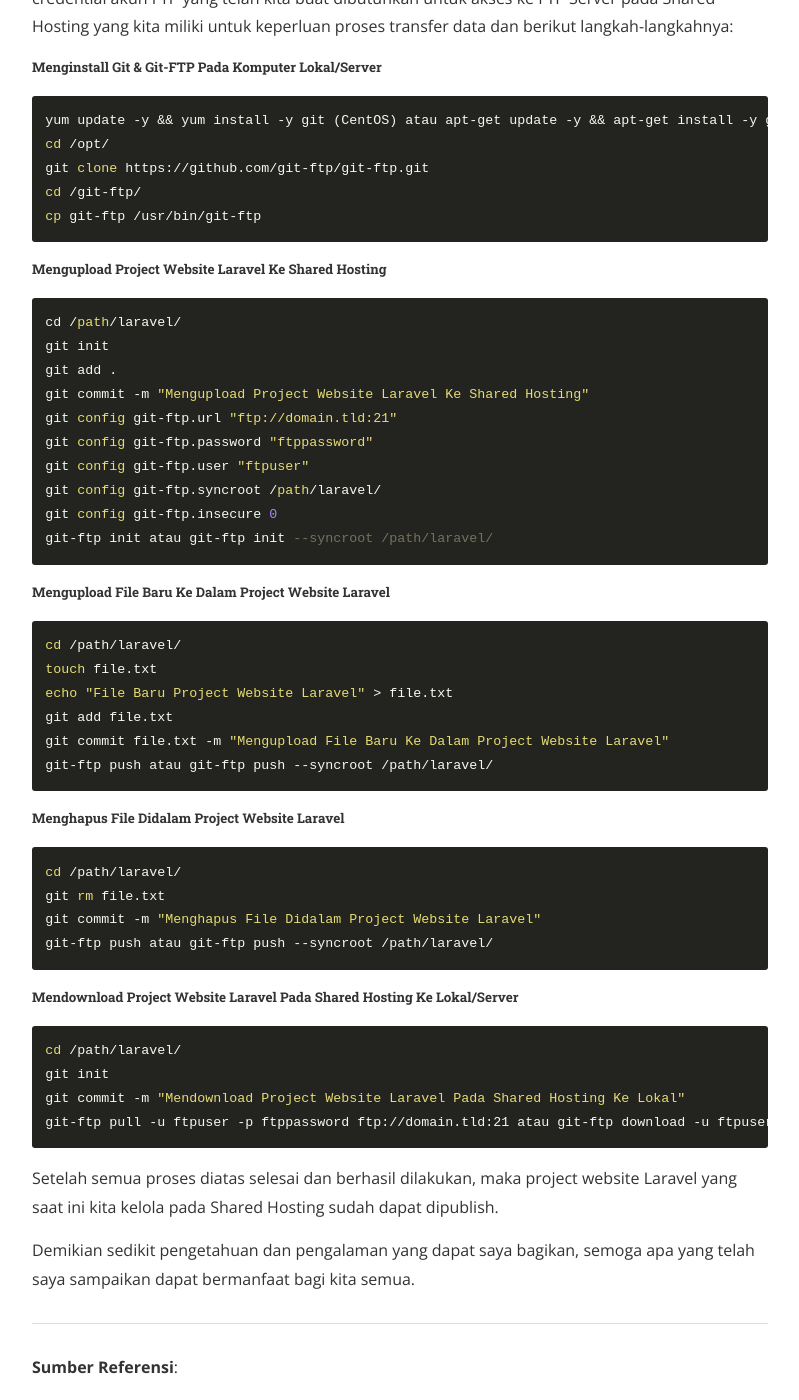
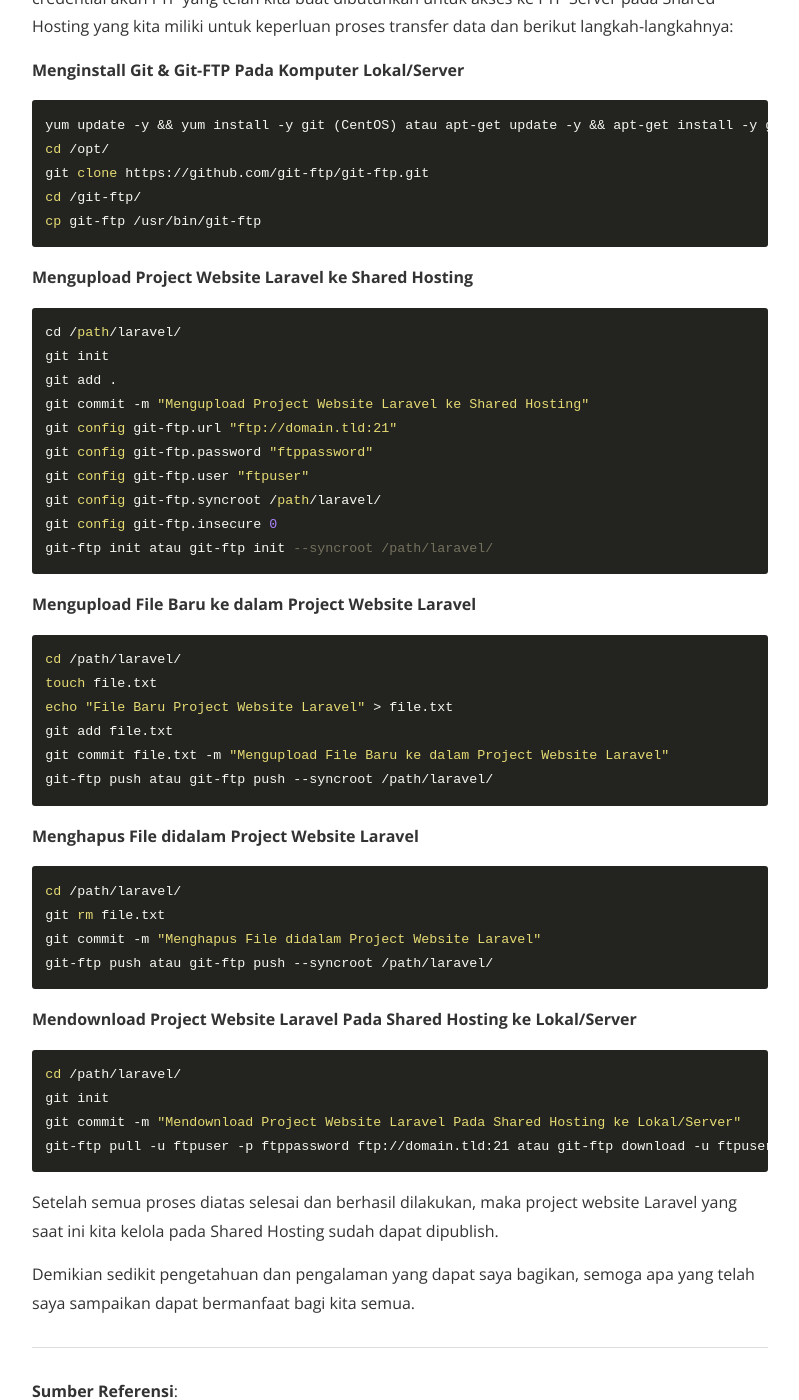
Before and after one commit to linux-malang/linux-malang.github.io, a Jekyll site: the page built from _posts/2019-10-19-mengupload-project-website-laravel-ke-shared-hosting-dengan-menggunakan-git-ftp.md, in a window 1280 px wide and 1400 px high, scrolled down 1636 px. Shown: the whole window, without its empty margins (240-1039 px from the left). Built offline with Jekyll 4.4.1, drawn with Linux system fonts in a browser that asks for light colours; nearby versions of some CDN libraries; some of the changed text lies outside the part shown.

Commit message:
revisi post upload laravel ke shared hosting dengan git-ftp

````diff
--- a/_posts/2019-10-19-mengupload-project-website-laravel-ke-shared-hosting-dengan-menggunakan-git-ftp.md
+++ b/_posts/2019-10-19-mengupload-project-website-laravel-ke-shared-hosting-dengan-menggunakan-git-ftp.md
@@ -24,7 +24,7 @@
 
 Sebelumnya kita juga perlu membuat akun FTP pada Shared Hosting yang kita miliki, nantinya data credential akun FTP yang telah kita buat dibutuhkan untuk akses ke FTP Server pada Shared Hosting yang kita miliki untuk keperluan proses transfer data dan berikut langkah-langkahnya:
 
-##### Menginstall Git & Git-FTP Pada Komputer Lokal/Server
+**Menginstall Git & Git-FTP Pada Komputer Lokal/Server**
 
 ```
 yum update -y && yum install -y git (CentOS) atau apt-get update -y && apt-get install -y git (Ubuntu/Debian)
@@ -33,12 +33,12 @@
 cd /git-ftp/
 cp git-ftp /usr/bin/git-ftp
 ```
-##### Mengupload Project Website Laravel Ke Shared Hosting
+**Mengupload Project Website Laravel ke Shared Hosting**
 ```
 cd /path/laravel/
 git init
 git add .
-git commit -m "Mengupload Project Website Laravel Ke Shared Hosting"
+git commit -m "Mengupload Project Website Laravel ke Shared Hosting"
 git config git-ftp.url "ftp://domain.tld:21"
 git config git-ftp.password "ftppassword"
 git config git-ftp.user "ftpuser"
@@ -46,27 +46,27 @@
 git config git-ftp.insecure 0
 git-ftp init atau git-ftp init --syncroot /path/laravel/
 ```
-##### Mengupload File Baru Ke Dalam Project Website Laravel
+**Mengupload File Baru ke dalam Project Website Laravel**
 ```
 cd /path/laravel/
 touch file.txt
 echo "File Baru Project Website Laravel" > file.txt
 git add file.txt
-git commit file.txt -m "Mengupload File Baru Ke Dalam Project Website Laravel"
+git commit file.txt -m "Mengupload File Baru ke dalam Project Website Laravel"
 git-ftp push atau git-ftp push --syncroot /path/laravel/
 ```
-##### Menghapus File Didalam Project Website Laravel
+**Menghapus File didalam Project Website Laravel**
 ```
 cd /path/laravel/
 git rm file.txt
-git commit -m "Menghapus File Didalam Project Website Laravel"
+git commit -m "Menghapus File didalam Project Website Laravel"
 git-ftp push atau git-ftp push --syncroot /path/laravel/
 ```
-##### Mendownload Project Website Laravel Pada Shared Hosting Ke Lokal/Server
+**Mendownload Project Website Laravel Pada Shared Hosting ke Lokal/Server**
 ```
 cd /path/laravel/
 git init
-git commit -m "Mendownload Project Website Laravel Pada Shared Hosting Ke Lokal"
+git commit -m "Mendownload Project Website Laravel Pada Shared Hosting ke Lokal/Server"
 git-ftp pull -u ftpuser -p ftppassword ftp://domain.tld:21 atau git-ftp download -u ftpuser -p ftppassword ftp://domain.tld:21
 ```
 
````
Also changed, not shown: other parts of _posts/2019-10-19-mengupload-project-website-laravel-ke-shared-hosting-dengan-menggunakan-git-ftp.md (+2 -2 lines).
